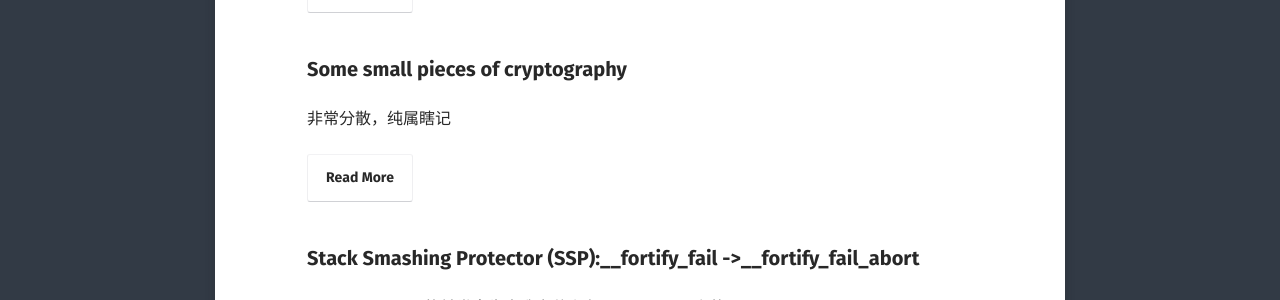
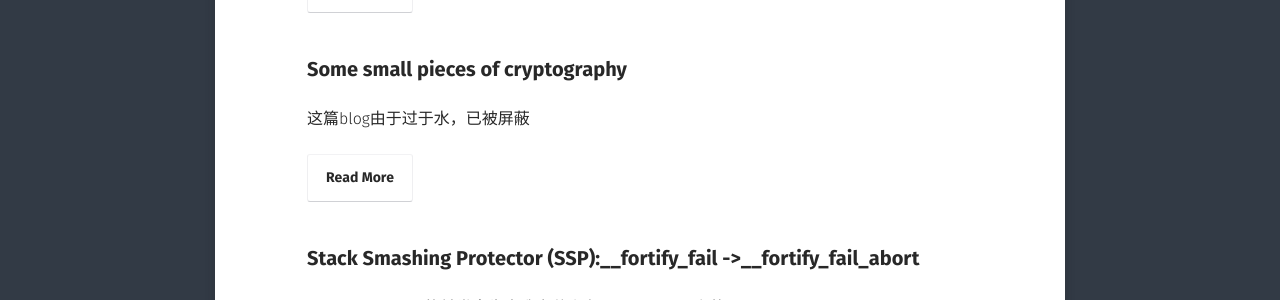
Before and after one commit to RhythmMark/RhythmMark.github.io, a Jekyll site: the page built from posts/index.md, in a window 1280 px wide and 900 px high, scrolled down 2771 px. Shown: the part 151-451 px from the top of the window. Built offline with Jekyll 4.4.1, drawn with Linux system fonts in a browser that asks for light colours; some web fonts are replaced; comment, search, counter and statistics services are not loaded.

Commit message:
Update 2018-09-04-crypto_crypto_crypto.md

```diff
--- a/_posts/2018-09-04-crypto_crypto_crypto.md
+++ b/_posts/2018-09-04-crypto_crypto_crypto.md
@@ -2,7 +2,7 @@
 layout: post
 title: "Some small pieces of cryptography  "
 date: 2018-09-4
-excerpt: "非常分散，纯属瞎记"
+excerpt: "这篇blog由于过于水，已被屏蔽"
 tags: [Crypto]
 feature: https://encrypted-tbn0.gstatic.com/images?q=tbn:ANd9GcTr_u-n5r3O1MIxFBkyQObKHcXYQhDsnkiUZ29oOJxzhjI9Jm1m
 comments: true
```
